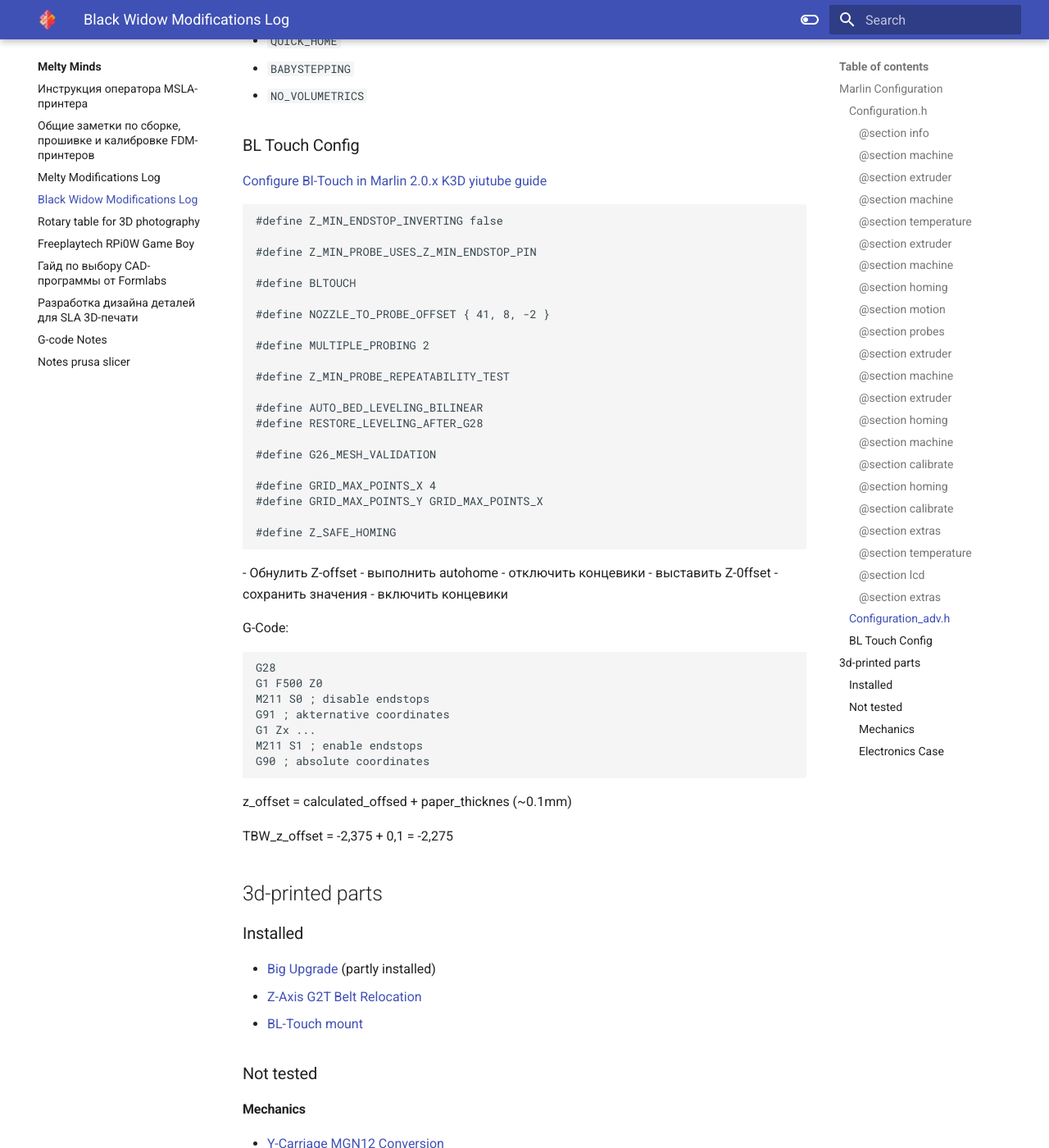
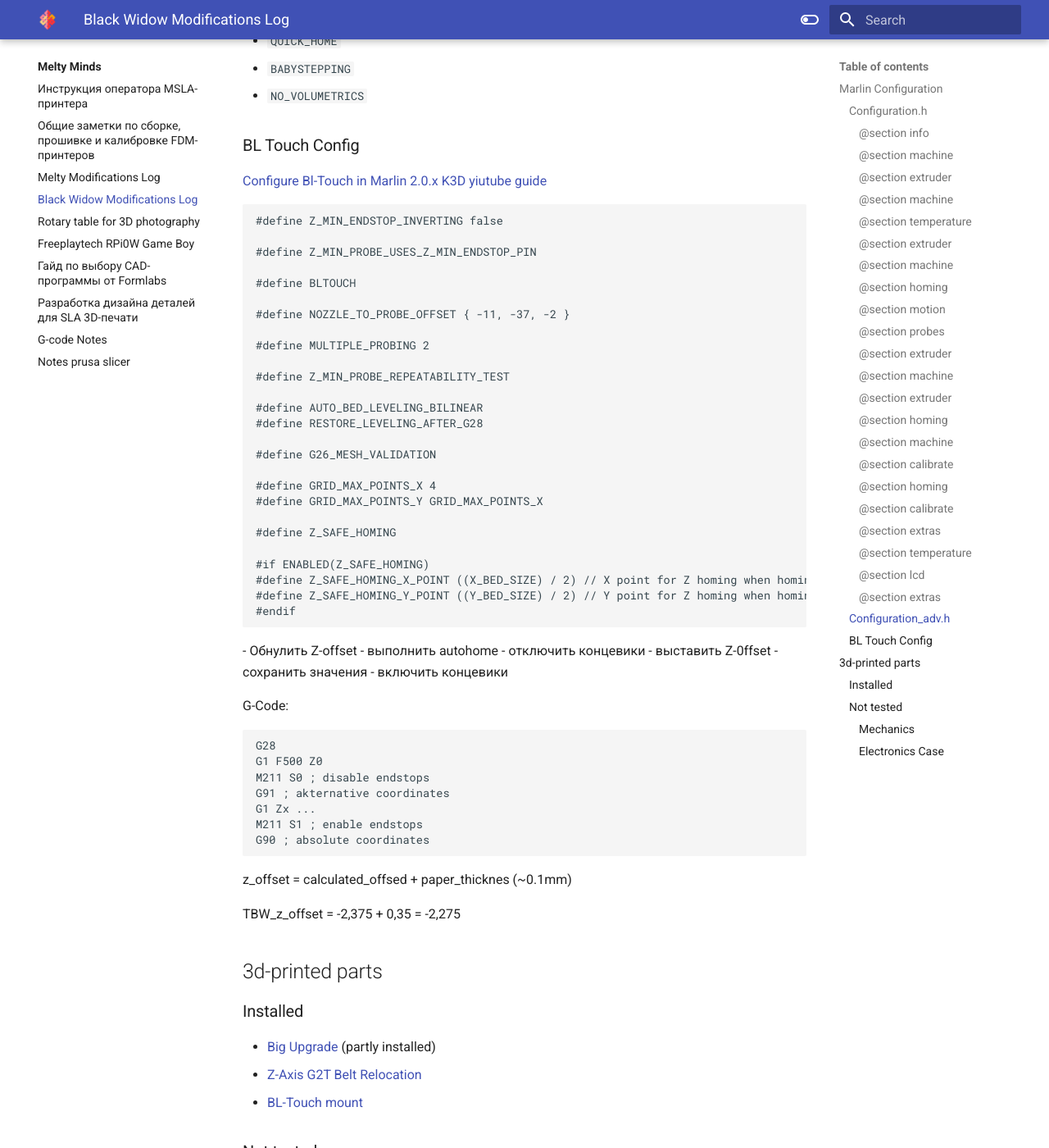
Before and after one commit to lejbronika/knowledge_base, an MkDocs documentation site: the page built from docs/meltyminds/machines_black_widow_log.md, in a window 1280 px wide and 1400 px high, scrolled down 4543 px. Shown: the whole window at 82% size. Built offline with MkDocs 1.6.1 and Material for MkDocs 9.7.7, drawn with Linux system fonts in a browser that asks for light colours; some of the changed text lies outside the part shown.

Commit message:
Update Bl touch params and bed size.

````diff
--- a/docs/meltyminds/machines_black_widow_log.md
+++ b/docs/meltyminds/machines_black_widow_log.md
@@ -255,7 +255,7 @@ LCD Model-specific:
 
 #define BLTOUCH
 
-#define NOZZLE_TO_PROBE_OFFSET { 41, 8, -2 }
+#define NOZZLE_TO_PROBE_OFFSET { -11, -37, -2 }
 
 #define MULTIPLE_PROBING 2
 
@@ -270,6 +270,11 @@ LCD Model-specific:
 #define GRID_MAX_POINTS_Y GRID_MAX_POINTS_X
 
 #define Z_SAFE_HOMING
+
+#if ENABLED(Z_SAFE_HOMING)
+#define Z_SAFE_HOMING_X_POINT ((X_BED_SIZE) / 2) // X point for Z homing when homing all axes (G28).
+#define Z_SAFE_HOMING_Y_POINT ((Y_BED_SIZE) / 2) // Y point for Z homing when homing all axes (G28).
+#endif
 ```
 - Обнулить Z-offset
 - выполнить autohome
@@ -292,7 +297,7 @@ G90 ; absolute coordinates
 
 z_offset = calculated_offsed + paper_thicknes (~0.1mm)
 
-TBW_z_offset = -2,375 + 0,1 = -2,275
+TBW_z_offset = -2,375 + 0,35 = -2,275
 
 ## 3d-printed parts
 
````
Also changed, not shown: other parts of docs/meltyminds/machines_black_widow_log.md (+1 -1 lines).
